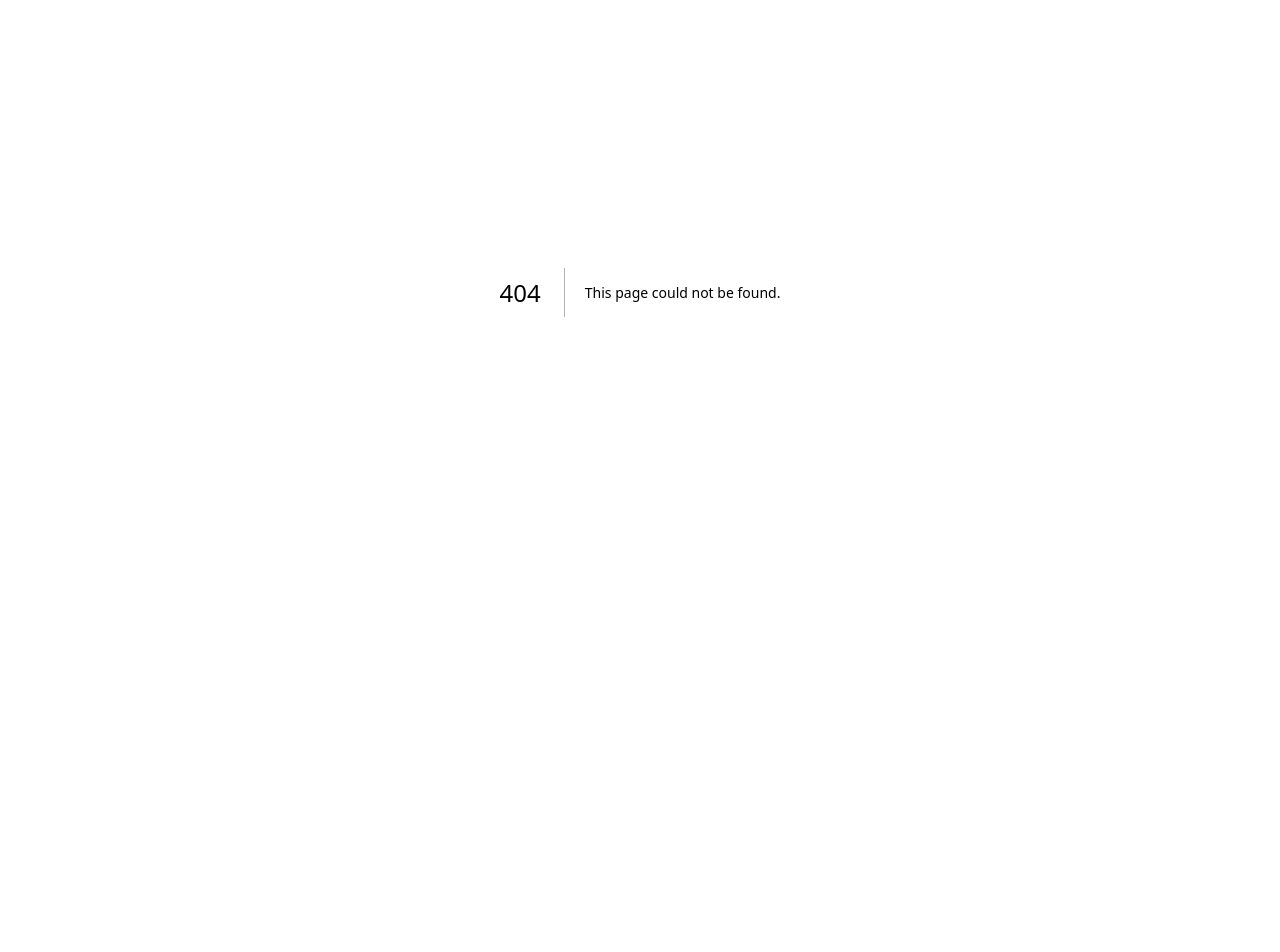
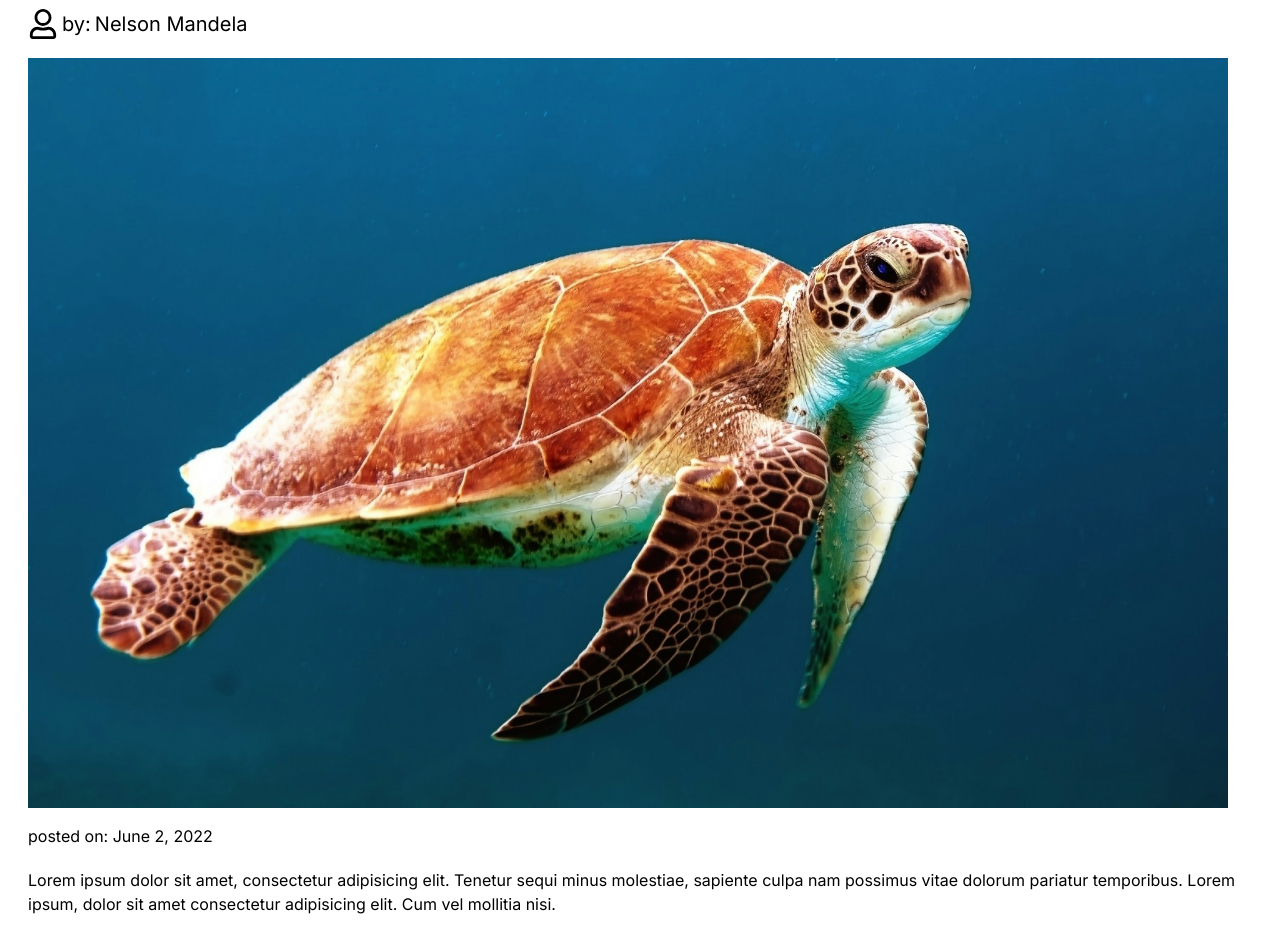
Before and after one commit to stefanpython/blog-fullstack-nextjs, a Next.js app: page /article/id in a window 1280 px wide. Before the commit this address had no page. Shown: the part 232-1184 px from the top of the page. Before the commit the page ends 924 px from the top, so only its background shows below. Built offline with nearby package versions, Linux system fonts and the light colour scheme.

Commit message:
Create Individual article page

```diff
--- /dev/null
+++ b/app/article/[id]/page.tsx
@@ -0,0 +1,40 @@
+import React from "react";
+import Image from "next/image";
+import { FaRegUser } from "react-icons/fa";
+
+export default function Article() {
+  return (
+    <div className="flex flex-col items-center py-4 ">
+      <div className="flex flex-wrap gap-10">
+        <div className="flex  py-10 max-w-[77em]">
+          <div className="flex flex-col px-1">
+            <h1 className="text-4xl pb-6">Title goes here</h1>
+
+            <div className="flex items-center pb-4 text-xl">
+              <FaRegUser size={30} />
+              <span className="flex p-1">by: </span>
+              <p>Nelson Mandela</p>
+            </div>
+
+            <Image
+              src="/frog.jpg"
+              width={1200}
+              height={1500}
+              alt="frog"
+              priority={true}
+            />
+
+            <p className="pt-4">posted on: June 2, 2022</p>
+
+            <p className="py-5">
+              Lorem ipsum dolor sit amet, consectetur adipisicing elit. Tenetur
+              sequi minus molestiae, sapiente culpa nam possimus vitae dolorum
+              pariatur temporibus. Lorem ipsum, dolor sit amet consectetur
+              adipisicing elit. Cum vel mollitia nisi.
+            </p>
+          </div>
+        </div>
+      </div>
+    </div>
+  );
+}
--- a/components/Navbar.tsx
+++ b/components/Navbar.tsx
@@ -10,7 +10,7 @@ export default function Navbar() {
       <p className="text-lg">A full stack nextjs blog website</p>
 
       <Link href="/addArticle">
-        <button className="btn border p-2 rounded-md bg-gray-300 font-medium hover:bg-gray-400">
+        <button className="btn border px-2 py-1 rounded-md bg-gray-400 text-white font-extrabold hover:bg-gray-500">
           Add post
         </button>
       </Link>
```
